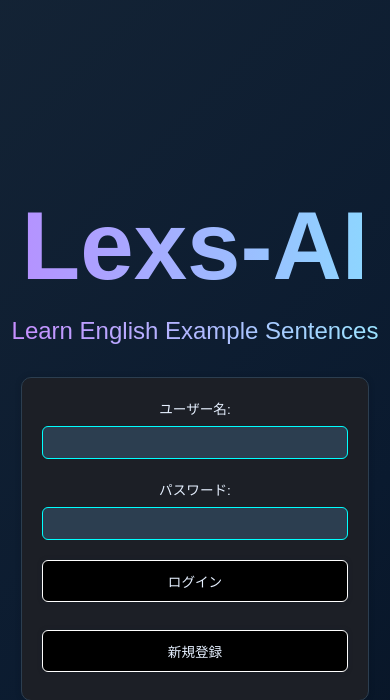
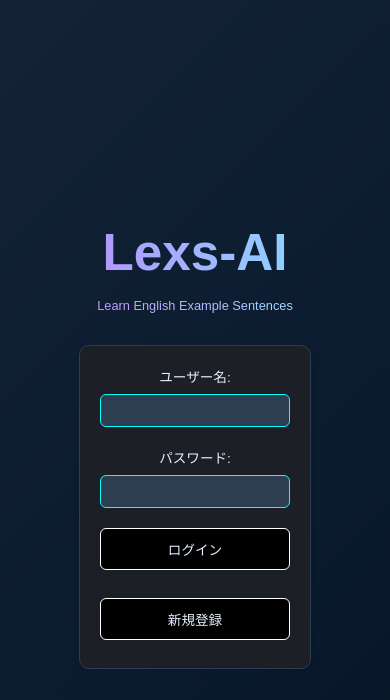
Before and after one commit to morixxfoxdata/word_quiz, a Flask app: a page that uses templates/login.html in a window 390 px wide. Shown: the top 700 px of the page. Run offline with Flask 3, Linux system fonts and the light colour scheme.

Commit message:
maintitleの改行を修正

```diff
--- a/static/style.css
+++ b/static/style.css
@@ -777,3 +777,11 @@ h1 {
   -webkit-text-fill-color: transparent;
   margin-top: 1rem;
 }
+@media (max-width: 480px) {
+  .main-title {
+    font-size: 3.2rem;
+  }
+  .subtitle {
+    font-size: 0.8rem;
+  }
+}
```
